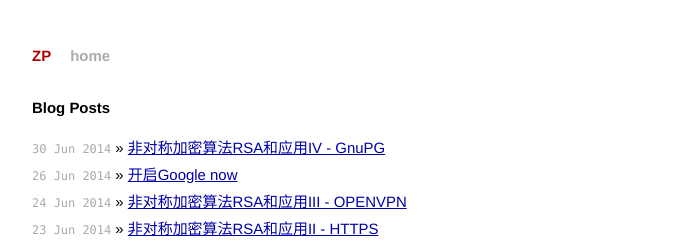
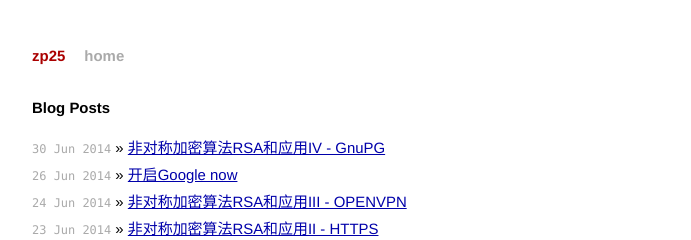
Before and after one commit to zp25/zp25.github.io, a Jekyll site: the page built from index.html, in a window 1280 px wide. Shown: the top 240 px of the page, without its empty margins (294-985 px from the left). Built offline with Jekyll 4.4.1, drawn with Linux system fonts in a browser that asks for light colours; Markdown is read by kramdown in place of the engine named in the settings.

Commit message:
new domain

```diff
--- a/CNAME
+++ b/CNAME
@@ -1 +1 @@
-zp.rensidiaochaotian.com
+blog.zp25.ninja
--- a/_config.yml
+++ b/_config.yml
@@ -1,5 +1,5 @@
-name: ZP
-description: ZP's blog
-url: http://zp.rensidiaochaotian.com/
+name: zp25
+description: zp25's blog
+url: https://blog.zp25.ninja/
 markdown: redcarpet
-pygments: true
+highlighter: rouge
```
